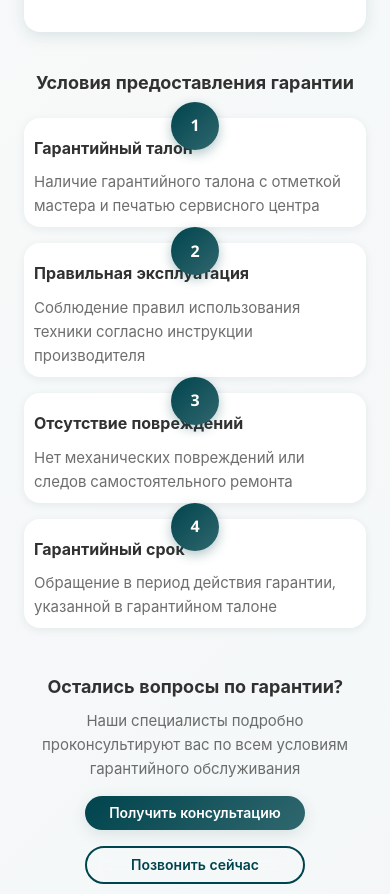
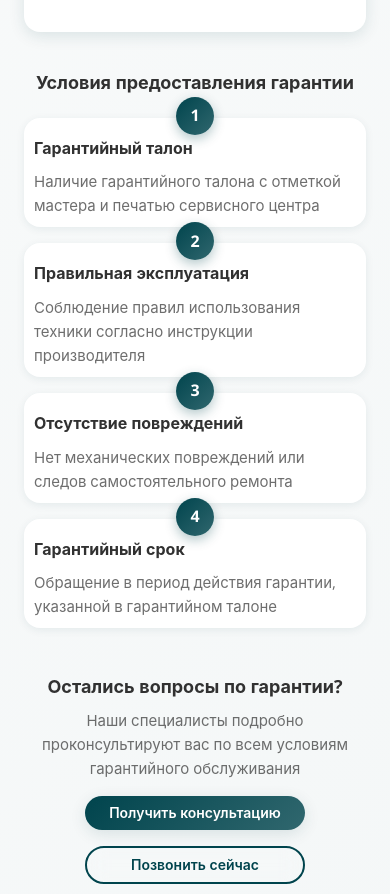
Before and after one commit to ToriHever/OPTIMA, an Angular app in the folder optima-service-angular/: page / in a window 390 px wide. Shown: the part 9149-10043 px from the top of the page. Built offline with nearby package versions, Linux system fonts and the light colour scheme.

Commit message:
Уменьшены цифры на мобилке

```diff
--- a/optima-service-angular/src/app/features/home/components/warranty/warranty.scss
+++ b/optima-service-angular/src/app/features/home/components/warranty/warranty.scss
@@ -213,15 +213,18 @@
 }
 
 @media (max-width: 768px) {
-  // padding .warranty-section  — удалён, clamp справляется
-  // padding .warranty-main     — удалён, clamp справляется
-  // padding .warranty-badge    — удалён, clamp справляется
-
-  .warranty-cta {
+   .warranty-cta {
     flex-direction: column;
     text-align: center;
     padding: $spacing-xs;
   }
+
+  .condition-number {
+  position: absolute;
+  top: -21px;
+  width: 38px;
+  height: 38px;
+}
 }
 
 @media (max-width: 480px) {
```
